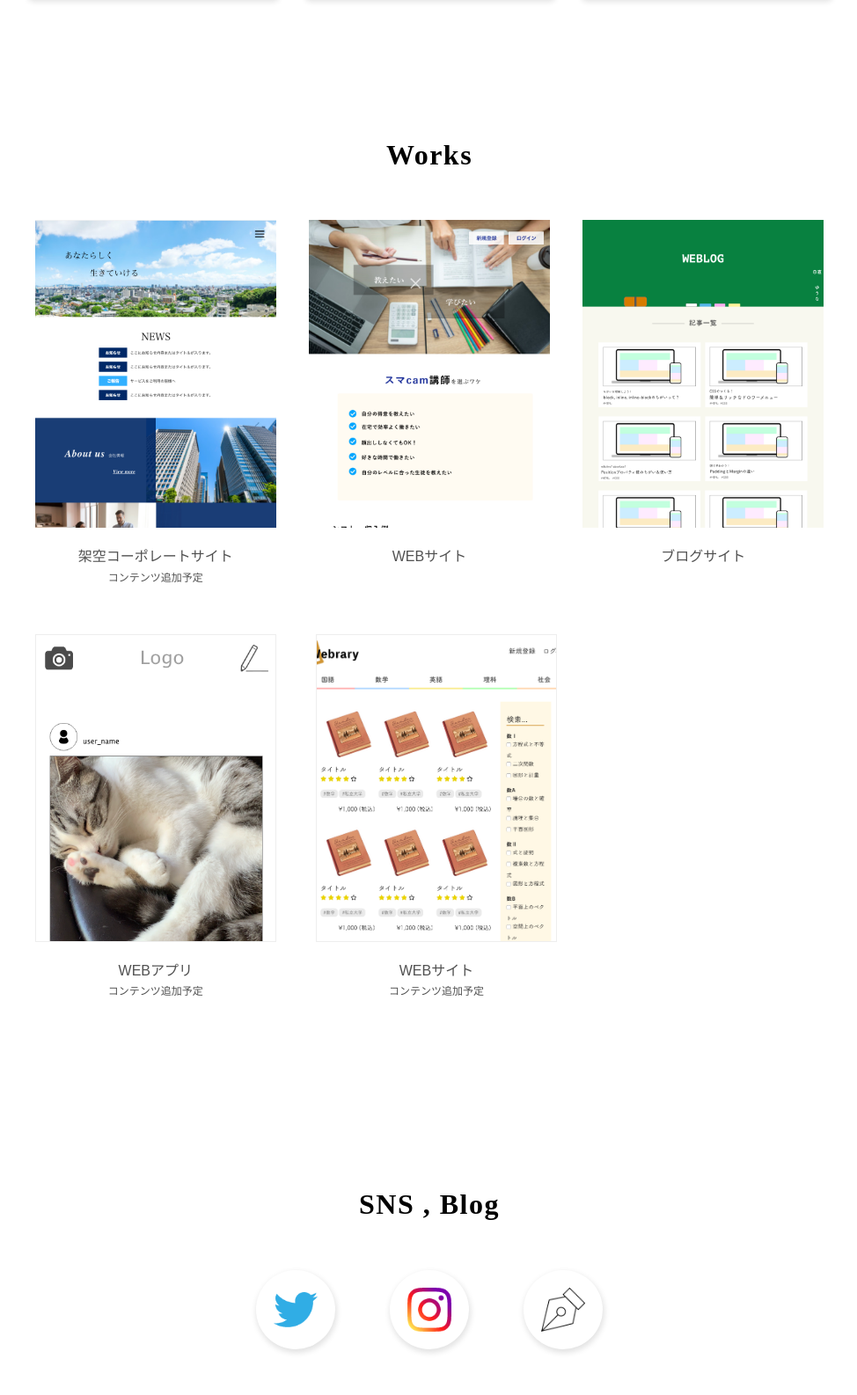
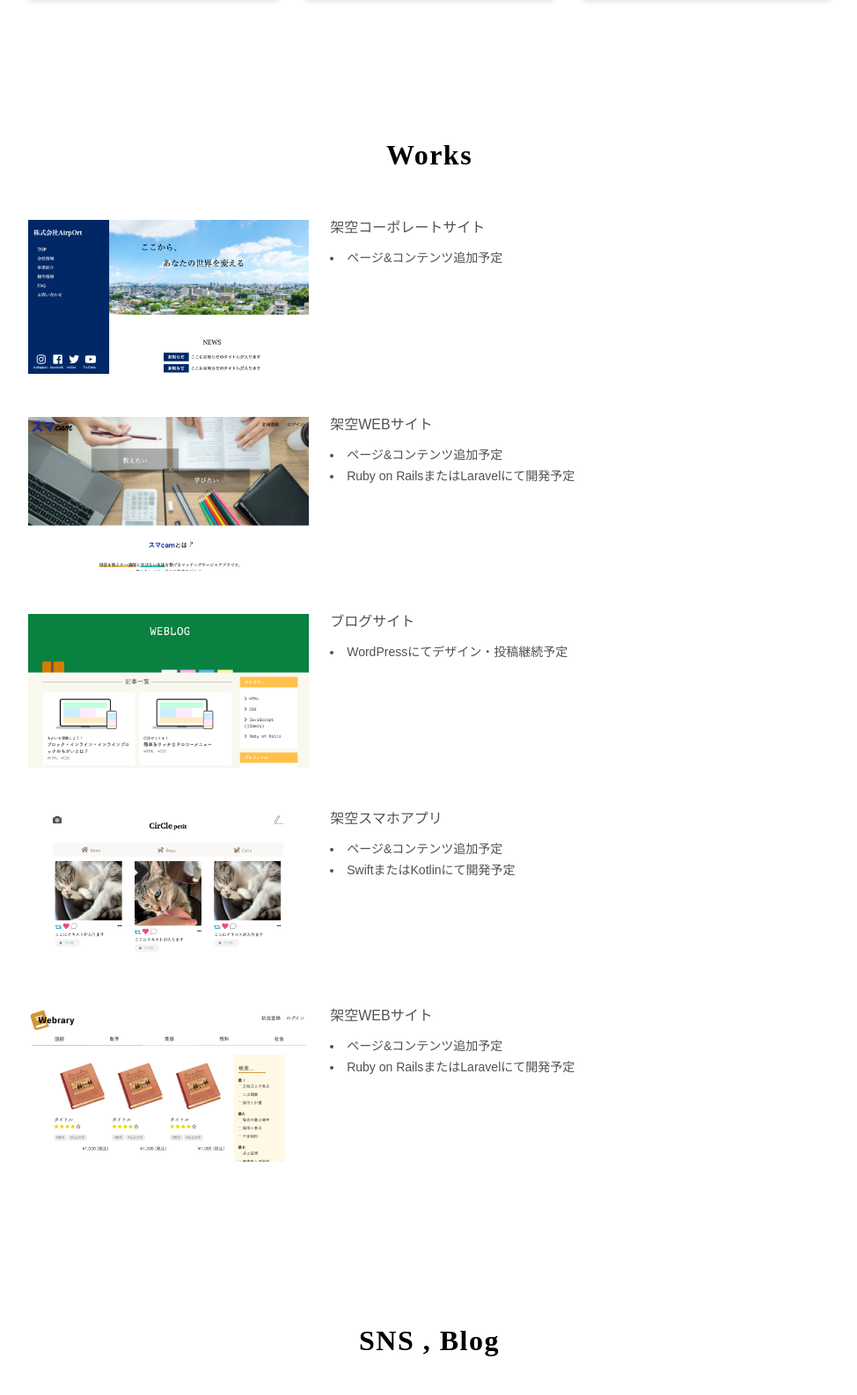
Before and after one commit to YunaSuzuki/portfolio-second, a PHP site: page / in a window 1280 px wide. Shown: the part 1399-2985 px from the top of the page at 88% size, without its empty margins (152-1126 px from the left). Run offline with PHP 8.4, Linux system fonts and the light colour scheme; some libraries are stand-ins or nearby versions.

Commit message:
edit works-section html/scss (all view)

```diff
--- a/index.html
+++ b/index.html
@@ -234,44 +234,70 @@
         <p class="section__title">Works</p>
         <div class="works-wrapper">
           <div class="works__block">
-            <div class="works__block__image masks" id="corporate-site__bg">
+            <div class="works__block__image" id="corporate-site__bg">
               <a href="http://corporate.iamyuna.work/" class="site-link"></a>
+              <img src="images/corporate-site.png" alt="image">
+              <div class="masks sp-view"></div>
             </div>
             <div class="works__block__textbox">
               <p class="works__block__textbox__upper">架空コーポレートサイト</p>
-              <p class="works__block__textbox__lower">コンテンツ追加予定</p>
+              <ul class="works__block__textbox__lower">
+                <li>ページ&コンテンツ追加予定</li>
+              </ul>
             </div>
           </div>
           <div class="works__block">
-            <div class="works__block__image masks" id="smacam__bg">
+            <div class="works__block__image" id="smacam__bg">
               <a href="https://smacam.iamyuna.work" class="site-link"></a>
+              <img src="images/smacam.png" alt="image">
+              <div class="masks sp-view"></div>
             </div>
             <div class="works__block__textbox">
-              <p class="works__block__textbox__upper">WEBサイト</p>
+              <p class="works__block__textbox__upper">架空WEBサイト</p>
+              <ul class="works__block__textbox__lower">
+                <li>ページ&コンテンツ追加予定</li>
+                <li>Ruby on RailsまたはLaravelにて開発予定</li>
+              </ul>
             </div>
           </div>
           <div class="works__block">
-            <div class="works__block__image masks" id="weblog__bg">
+            <div class="works__block__image" id="weblog__bg">
               <a href="https://weblog.iamyuna.work" class="site-link"></a>
+              <img src="images/weblog.png" alt="image">
+              <div class="masks sp-view"></div>
             </div>
             <div class="works__block__textbox">
               <p class="works__block__textbox__upper">ブログサイト</p>
+              <ul class="works__block__textbox__lower">
+                <li>WordPressにてデザイン・投稿継続予定</li>
+              </ul>
             </div>
           </div>
           <div class="works__block">
-            <div class="works__block__image alert masks" id="animal__bg"></div>
+            <div class="works__block__image" id="animal__bg">
+              <img src="images/circle-petit.png" alt="image">
+              <div class="masks sp-view"></div>
+            </div>
             <div class="works__block__textbox">
-              <p class="works__block__textbox__upper">WEBアプリ</p>
-              <p class="works__block__textbox__lower">コンテンツ追加予定</p>
+              <p class="works__block__textbox__upper">架空スマホアプリ</p>
+              <ul class="works__block__textbox__lower">
+                <li>ページ&コンテンツ追加予定</li>
+                <li>SwiftまたはKotlinにて開発予定</li>
+              </ul>
             </div>
           </div>
           <div class="works__block">
-            <div class="works__block__image masks" id="webrary__bg">
+            <div class="works__block__image" id="webrary__bg">
               <a href="http://corporate.iamyuna.work" class="site-link"></a>
+              <img src="images/webrary.png" alt="image">
+              <div class="masks sp-view"></div>
             </div>
             <div class="works__block__textbox">
-              <p class="works__block__textbox__upper">WEBサイト</p>
-              <p class="works__block__textbox__lower">コンテンツ追加予定</p>
+              <p class="works__block__textbox__upper">架空WEBサイト</p>
+              <ul class="works__block__textbox__lower">
+                <li>ページ&コンテンツ追加予定</li>
+                <li>Ruby on RailsまたはLaravelにて開発予定</li>
+              </div>
             </div>
           </div>
         </div>
--- a/sass/modules/common.scss
+++ b/sass/modules/common.scss
@@ -70,3 +70,9 @@ a{
     transform: translate(0, 0);
   }
 }
+
+@media #{$more-than-tb}{
+  .sp-view{
+    display: none;
+  }
+}
--- a/sass/modules/variables.scss
+++ b/sass/modules/variables.scss
@@ -10,6 +10,7 @@ $skillbox-flex: '(min-width: 800px)';
 $skillbox-block: '(max-width: 799px)';
 
 $contents-font: 'ヒラギノ明朝 ProN','Hiragino Mincho ProN','Yu Mincho Light','YuMincho','Yu Mincho','游明朝体',sans-serif;
+$mask_font: 'TsukuARdGothic-Regular','MS UI Gothic','ヒラギノ角ゴシック','Hiragino Sans',sans-serif;
 
 //font-color
 $text-color: #515151;
--- a/sass/style.scss
+++ b/sass/style.scss
@@ -218,82 +218,107 @@
 
 //works
 .works-wrapper{
-  @media #{$more-than-tb}{
-    display: flex;
-    flex-wrap: wrap;
-    justify-content: space-between;
+  // @media #{$more-than-tb}{
+  //   display: flex;
+  //   flex-wrap: wrap;
+  //   justify-content: space-between;
 
-    &:after{
-      content: '';
-      display: block;
-      width: 30%;
-    }
-  }
+  //   &:after{
+  //     content: '';
+  //     display: block;
+  //     width: 30%;
+  //   }
+  // }
 }
 .works__block{
 
-  @media #{$sp-size}{
-    width: 60%;
-    margin: 40px auto;
+  &__textbox{
+    &__lower li{
+      list-style-type: disc;
+      list-style: inside;
+    }
   }
 
-  @media #{$more-than-tb}{
-    width: 30%;
-    margin: 0 8px 56px;
-  }
+  @media #{$sp-size}{
+    position: relative;
+    width: 85%;
+    height: 200px;
+    margin: 16px auto 24px;
 
-  &__image{
-    position: relative;
-    background-repeat: no-repeat;
-    background-size: cover;
-    background-position: top;
-    height: 350px;
-    margin-bottom: 24px;
+    &__image{
+      position: absolute;
+      top: 0;
+      right: 0;
+      left: 0;
+      z-index: 1;
+      img{
+        width: 100%;
+      }
+    }
 
-    .site-link{
+    &__textbox{
       position: absolute;
+      width: 70%;
+      height: 50%;
       top: 0;
       right: 0;
       bottom: 0;
       left: 0;
+      z-index: 3;
+      margin: auto;
+      font-family: $mask-font;
+
+      p, ul{
+        color: #fff;
+        text-align: center;
+      }
+
+      &__lower li{
+        margin: 4px 0;
+        @include fontsize(12);
+      }
     }
   }
 
-  #corporate-site__bg{
-    background-image: url('../images/corporate-site.png');
-  }
+  @media #{$more-than-tb}{
+    display: flex;
+    justify-content: center;
+    height: 200px;
+    margin: 24px auto;
 
-  #smacam__bg{
-    background-image: url('../images/smacam.png');
-  }
-
-  #weblog__bg{
-    background-image: url('../images/weblog.png');
-  }
-
-  #animal__bg{
-    border: 1px solid #eee;
-    background-image: url('../images/animal-app.png');
-  }
-
-  #webrary__bg{
-    border: 1px solid #eee;
-    background-image: url('../images/webrary.png');
-  }
-
-  &__textbox{
-    font-family: $contents-font;
-    text-align: center;
-    color: $text-color;
-
-    &__upper{
-      margin-bottom: 8px;
+    &__image{
+      width: 35%;
+      background-repeat: no-repeat;
+      background-size: contain;
+      text-align: right;
+      img{
+        width: 100%;
+      }
     }
 
-    &__lower{
-      @include fontsize(12);
+    &__textbox{
+      width: 65%;
+      padding-left: 24px;
+      color: $text-color;
+      font-family: $contents-font;
+
+      &__lower li{
+        margin: 8px 0;
+        @include fontsize(14);
+      }
     }
   }
+}
+
+.masks{
+  position: absolute;
+  top: 0;
+  left: 0;
+  right: 0;
+  bottom: 0;
+  background-color: #707070;
+  opacity: 0.7;
+  z-index: 2;
 }
 
 //sns
--- a/stylesheets/style.css
+++ b/stylesheets/style.css
@@ -51,6 +51,9 @@ a {
   .fadein.scrollin {
     opacity: 1;
     transform: translate(0, 0); } }
+@media (min-width: 561px) {
+  .sp-view {
+    display: none; } }
 .header {
   position: relative;
   background-image: url("../images/header-image2.jpg");
@@ -225,58 +228,73 @@ a {
         display: block;
         width: 49%; }
 
-@media (min-width: 561px) {
-  .works-wrapper {
-    display: flex;
-    flex-wrap: wrap;
-    justify-content: space-between; }
-    .works-wrapper:after {
-      content: '';
-      display: block;
-      width: 30%; } }
-
+.works__block__textbox__lower li {
+  list-style-type: disc;
+  list-style: inside; }
 @media (max-width: 560px) {
   .works__block {
-    width: 60%;
-    margin: 40px auto; } }
+    position: relative;
+    width: 85%;
+    height: 200px;
+    margin: 16px auto 24px; }
+    .works__block__image {
+      position: absolute;
+      top: 0;
+      right: 0;
+      left: 0;
+      z-index: 1; }
+      .works__block__image img {
+        width: 100%; }
+    .works__block__textbox {
+      position: absolute;
+      width: 70%;
+      height: 50%;
+      top: 0;
+      right: 0;
+      bottom: 0;
+      left: 0;
+      z-index: 3;
+      margin: auto;
+      font-family: "TsukuARdGothic-Regular", "MS UI Gothic", "ヒラギノ角ゴシック", "Hiragino Sans", sans-serif; }
+      .works__block__textbox p, .works__block__textbox ul {
+        color: #fff;
+        text-align: center; }
+      .works__block__textbox__lower li {
+        margin: 4px 0;
+        font-size: 12px;
+        font-size: 0.75rem; } }
 @media (min-width: 561px) {
   .works__block {
-    width: 30%;
-    margin: 0 8px 56px; } }
-.works__block__image {
-  position: relative;
-  background-repeat: no-repeat;
-  background-size: cover;
-  background-position: top;
-  height: 350px;
-  margin-bottom: 24px; }
-  .works__block__image .site-link {
-    position: absolute;
-    top: 0;
-    right: 0;
-    bottom: 0;
-    left: 0; }
-.works__block #corporate-site__bg {
-  background-image: url("../images/corporate-site.png"); }
-.works__block #smacam__bg {
-  background-image: url("../images/smacam.png"); }
-.works__block #weblog__bg {
-  background-image: url("../images/weblog.png"); }
-.works__block #animal__bg {
-  border: 1px solid #eee;
-  background-image: url("../images/animal-app.png"); }
-.works__block #webrary__bg {
-  border: 1px solid #eee;
-  background-image: url("../images/webrary.png"); }
-.works__block__textbox {
-  font-family: "ヒラギノ明朝 ProN", "Hiragino Mincho ProN", "Yu Mincho Light", "YuMincho", "Yu Mincho", "游明朝体", sans-serif;
-  text-align: center;
-  color: #515151; }
-  .works__block__textbox__upper {
-    margin-bottom: 8px; }
-  .works__block__textbox__lower {
-    font-size: 12px;
-    font-size: 0.75rem; }
+    display: flex;
+    justify-content: center;
+    height: 200px;
+    margin: 24px auto; }
+    .works__block__image {
+      width: 35%;
+      background-repeat: no-repeat;
+      background-size: contain;
+      text-align: right; }
+      .works__block__image img {
+        width: 100%; }
+    .works__block__textbox {
+      width: 65%;
+      padding-left: 24px;
+      color: #515151;
+      font-family: "ヒラギノ明朝 ProN", "Hiragino Mincho ProN", "Yu Mincho Light", "YuMincho", "Yu Mincho", "游明朝体", sans-serif; }
+      .works__block__textbox__lower li {
+        margin: 8px 0;
+        font-size: 14px;
+        font-size: 0.875rem; } }
+
+.masks {
+  position: absolute;
+  top: 0;
+  left: 0;
+  right: 0;
+  bottom: 0;
+  background-color: #707070;
+  opacity: 0.7;
+  z-index: 2; }
 
 .iconbox {
   display: flex;
```
Also changed, not shown: images/circle-petit.png (added), images/corporate-site.png, images/smacam.png, images/weblog.png, images/webrary.png, 1 other file.
